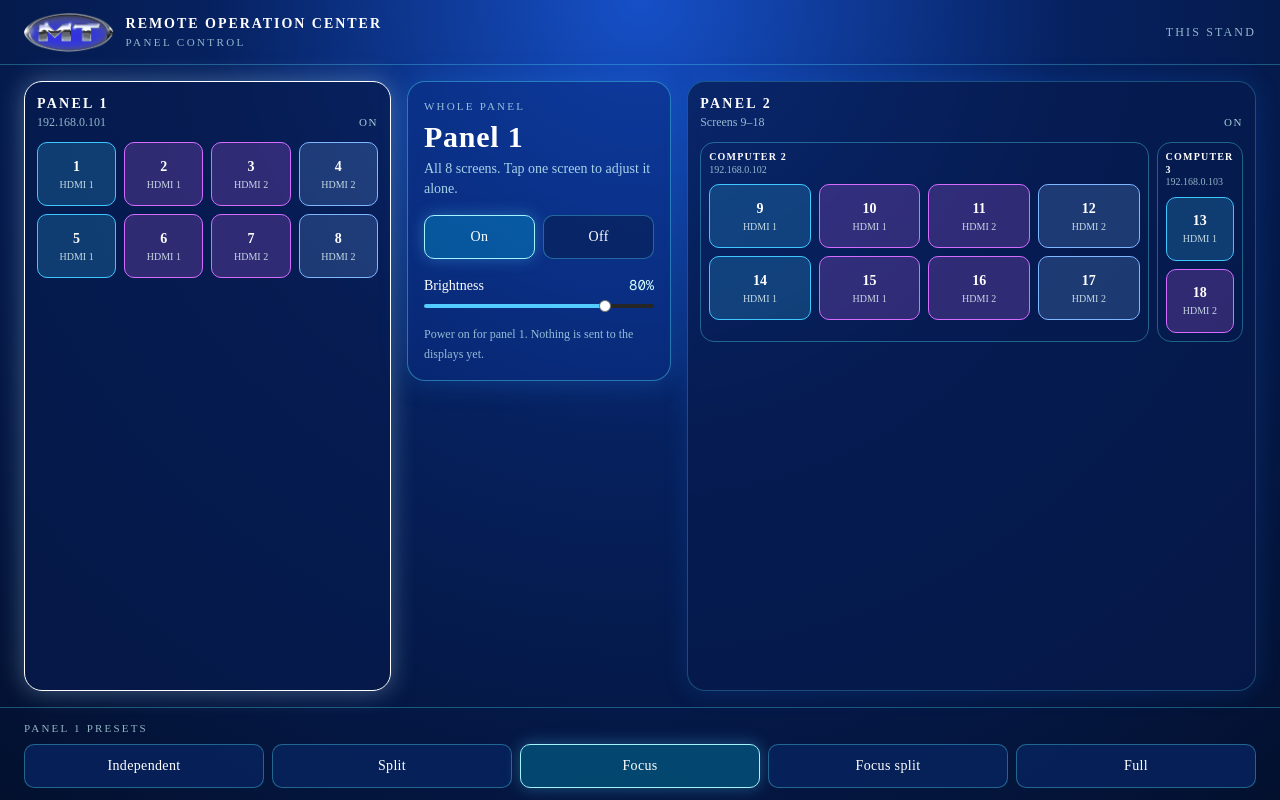
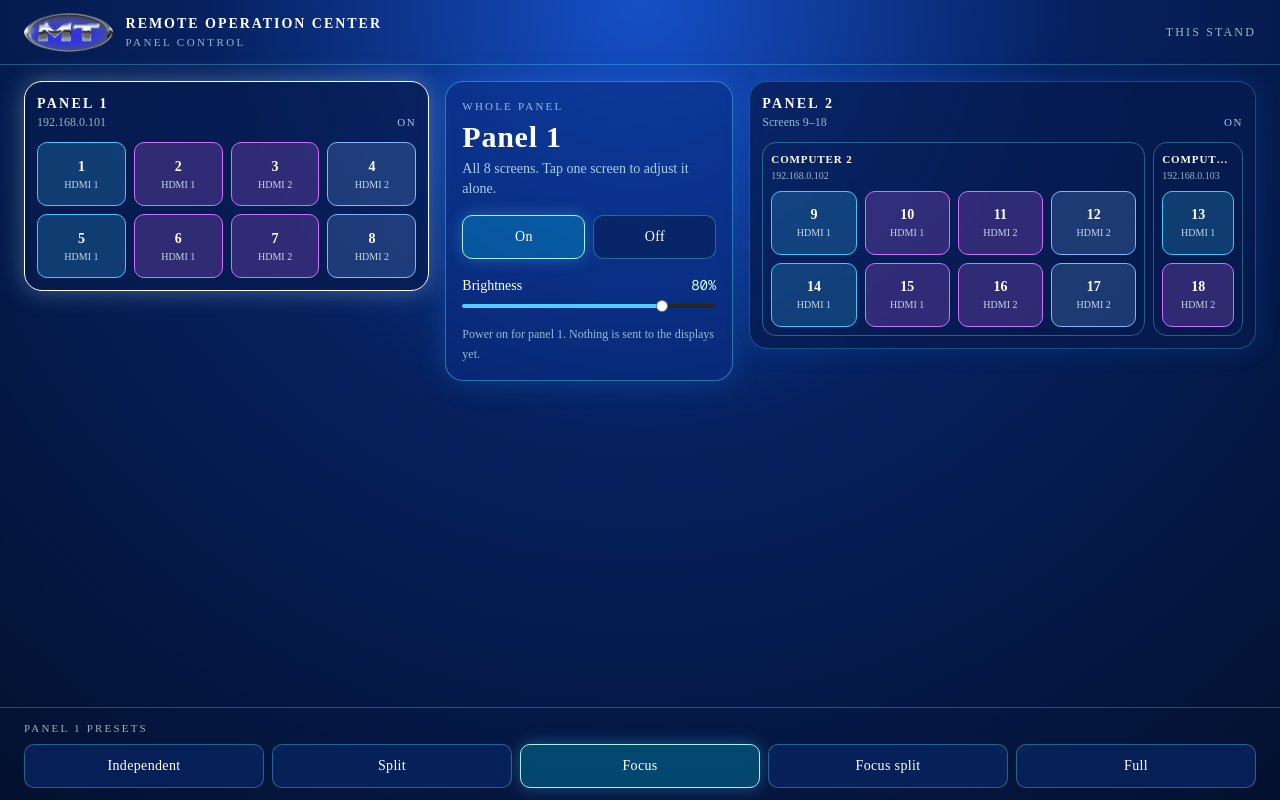
Before and after one commit to r-gismondi/ROC-Panels, a Next.js app in the folder web/: page / in a window 1280 px wide. Built offline with nearby package versions, Linux system fonts and the light colour scheme.

Commit message:
Size every monitor tile to the same width.
Panel 2 uses five equal columns, so Computer 3 matches the other screens and its name stays on one line.

Co-authored-by: rodrigo.gismondi <rodrigo.gismondi@mtllc.us>

```diff
--- a/web/components/wall-console.tsx
+++ b/web/components/wall-console.tsx
@@ -191,7 +191,7 @@ export function WallConsole() {
         <p className="hidden text-xs tracking-[0.18em] text-cyan-100/70 sm:block">THIS STAND</p>
       </header>
 
-      <section className="grid flex-1 gap-4 px-4 py-4 lg:grid-cols-[1fr_0.72fr_1.55fr] lg:px-6">
+      <section className="grid flex-1 items-start gap-4 px-4 py-4 lg:grid-cols-[4fr_minmax(16rem,18rem)_5fr] lg:px-6">
         <PanelFrame
           panel={1}
           title="Panel 1"
@@ -260,8 +260,9 @@ export function WallConsole() {
               {IDS[2].every((id) => power[id]) ? "ON" : IDS[2].every((id) => !power[id]) ? "OFF" : "MIXED"}
             </span>
           </div>
-          <div className="flex items-stretch gap-2">
+          <div className="grid items-stretch gap-2 lg:grid-cols-5">
             <ComputerFrame
+              className="lg:col-span-4"
               title="Computer 2"
               detail="192.168.0.102"
               rows={COMPUTER_2}
@@ -273,6 +274,7 @@ export function WallConsole() {
               onSelectScreen={(screen) => setSelection({ panel: 2, screen })}
             />
             <ComputerFrame
+              className="lg:col-span-1"
               title="Computer 3"
               detail="192.168.0.103"
               rows={COMPUTER_3}
@@ -280,7 +282,6 @@ export function WallConsole() {
               selected={computer3Scope}
               selection={selection}
               power={power}
-              narrow
               onSelectFrame={() => setSelection({ panel: 2, screen: "computer-3" })}
               onSelectScreen={(screen) => setSelection({ panel: 2, screen })}
             />
@@ -390,6 +391,7 @@ function PanelFrame({
 }
 
 function ComputerFrame({
+  className = "",
   title,
   detail,
   rows,
@@ -397,10 +399,10 @@ function ComputerFrame({
   selected,
   selection,
   power,
-  narrow = false,
   onSelectFrame,
   onSelectScreen,
 }: {
+  className?: string
   title: string
   detail: string
   rows: Screen[][]
@@ -408,7 +410,6 @@ function ComputerFrame({
   selected: boolean
   selection: Selection
   power: Record<string, boolean>
-  narrow?: boolean
   onSelectFrame: () => void
   onSelectScreen: (screen: string) => void
 }) {
@@ -418,12 +419,10 @@ function ComputerFrame({
         event.stopPropagation()
         onSelectFrame()
       }}
-      className={`rounded-xl border p-2 ${narrow ? "w-[5.4rem] shrink-0" : "min-w-0 flex-1"} ${
-        selected ? "border-white bg-white/5" : "border-cyan-300/35"
-      }`}
+      className={`min-w-0 rounded-xl border p-2 ${className} ${selected ? "border-white bg-white/5" : "border-cyan-300/35"}`}
     >
-      <p className="text-[10px] leading-tight font-semibold tracking-[0.12em] uppercase">{title}</p>
-      <p className="mb-2 text-[10px] leading-tight break-all text-cyan-100/70">{detail}</p>
+      <p className="truncate text-[11px] font-semibold tracking-[0.08em] whitespace-nowrap uppercase">{title}</p>
+      <p className="mb-2 truncate text-[10px] whitespace-nowrap text-cyan-100/70">{detail}</p>
       <div className="flex flex-col gap-2">
         {rows.map((row) => (
           <div key={row[0].id} className="grid gap-2" style={{ gridTemplateColumns: `repeat(${row.length}, minmax(0, 1fr))` }}>
```
